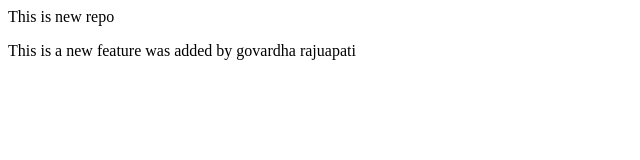
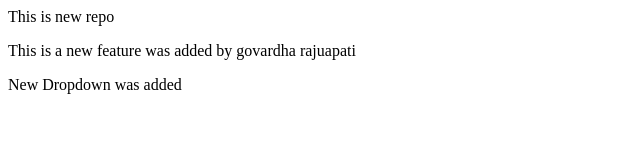
Before and after one commit to manaclgstudent/localrepo, a plain HTML site: page index.html in a window 1280 px wide. Shown: the whole page, without its empty margins (0-640 px from the left). Drawn offline with Linux system fonts and the light colour scheme.

```diff
--- a/index.html
+++ b/index.html
@@ -1,3 +1,5 @@
 <p>This is new repo</p>
 
 <p>This is a new feature was added by govardha rajuapati</p>
+
+<p>New Dropdown was added</p>
```
